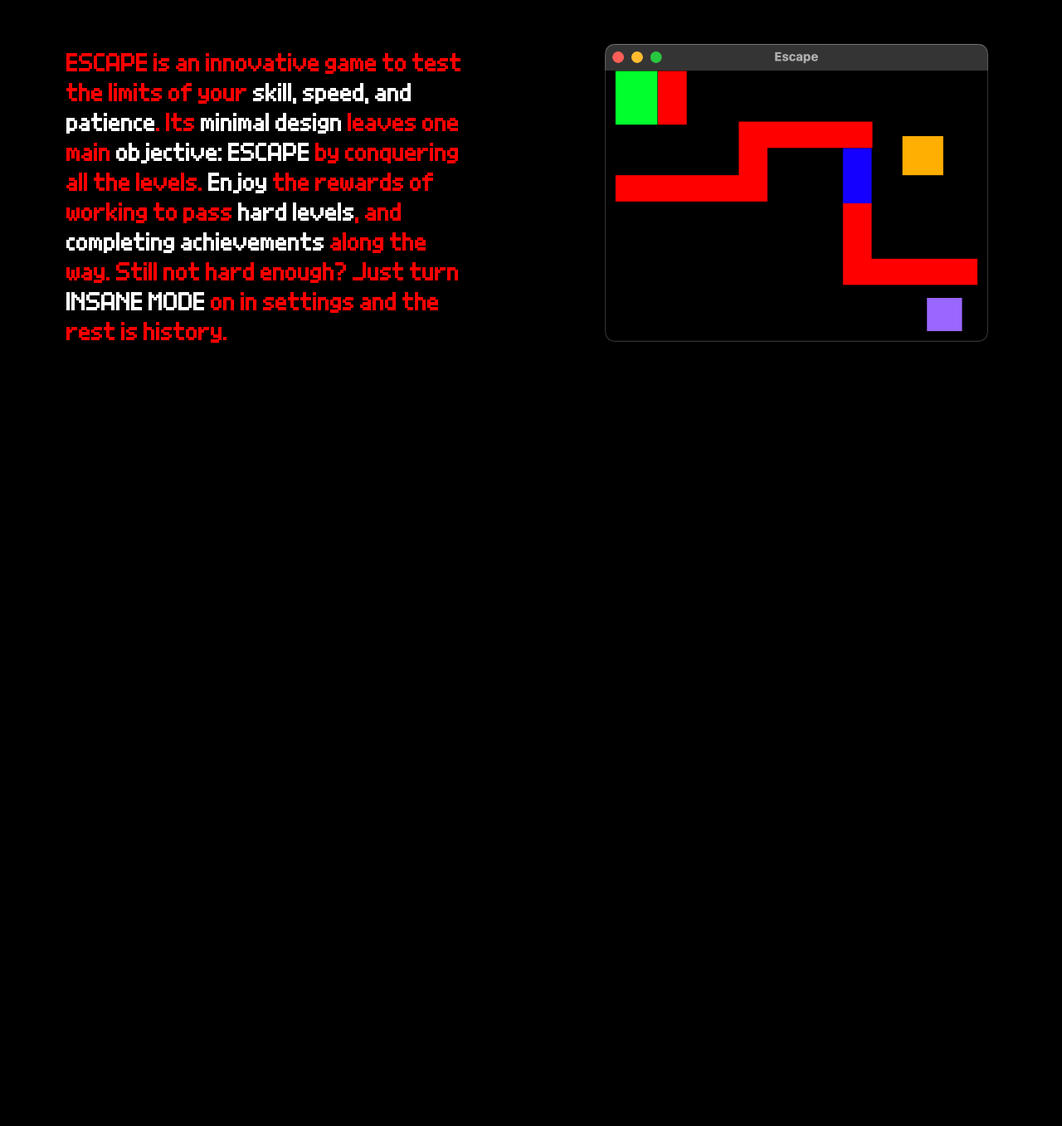
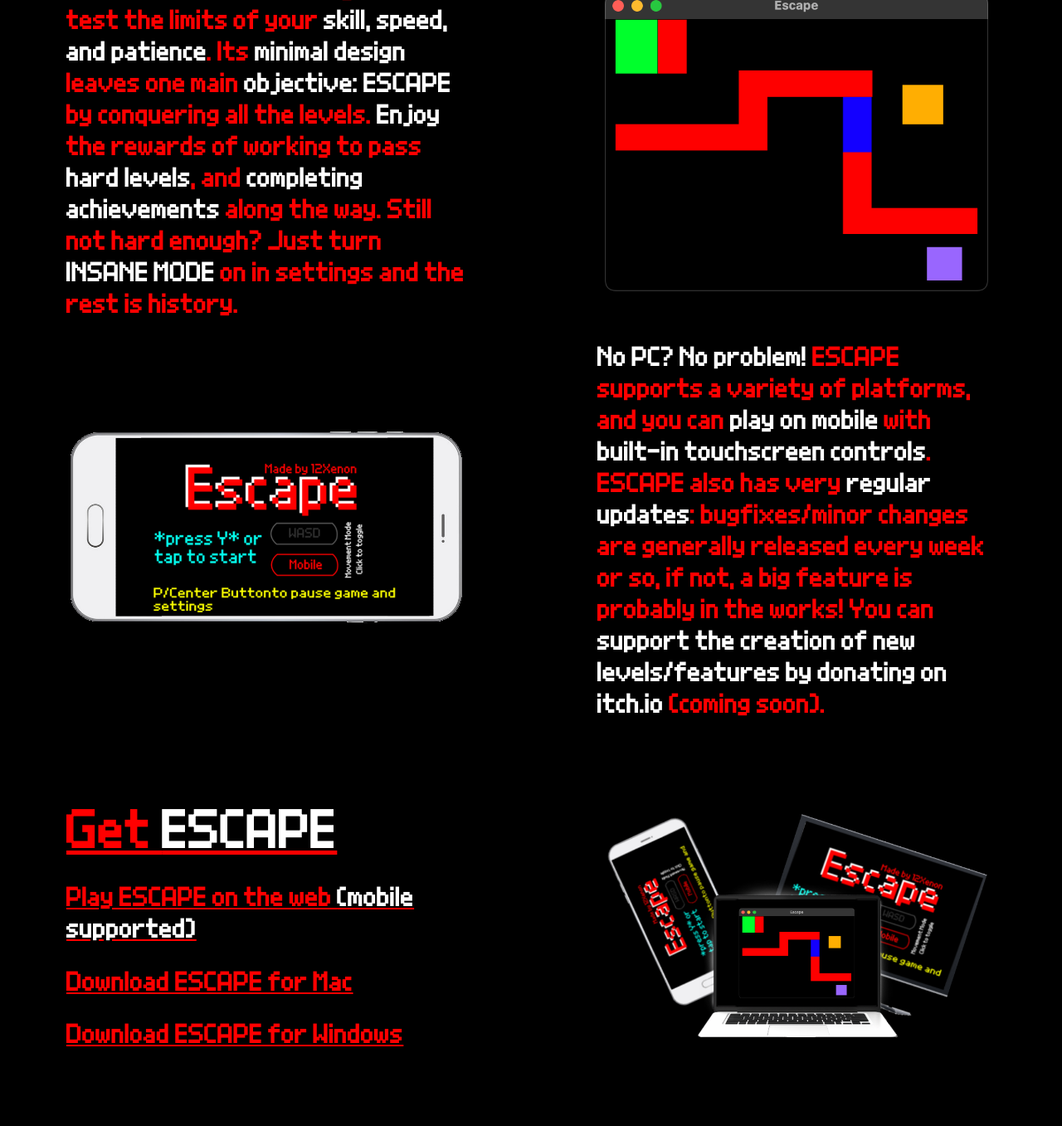
Before and after one commit to XenonPy/escape-site, a plain HTML site: page index.html in a window 1280 px wide. Shown: the part 301-1658 px from the top of the page at 83% size. Before the commit the page ends 807 px from the top, so only its background shows below. Drawn offline with Linux system fonts and the light colour scheme.

Commit message:
many changes

```diff
--- a/index.html
+++ b/index.html
@@ -22,5 +22,24 @@
             <img src="img/pc.png">
         </div>
     </div>
+    <div class="row">
+        <div class="column">
+            <img src="img/phone-edited.png">
+        </div>
+        <div class="column">
+            <h2 class="red"><span class="wh">No PC? No problem!</span> ESCAPE supports a variety of platforms, and you can <span class="wh">play on mobile</span> with <span class="wh">built-in touchscreen controls</span>. ESCAPE also has very <span class="wh">regular updates</span>: bugfixes/minor changes are generally released every week or so, if not, a big feature is probably in the works! You can <span class="wh">support the creation of new levels/features by donating on itch.io</span> (coming soon).</h2>
+        </div>
+    </div>
+    <div class="row">
+        <div class="column">
+            <a href="/"><h1 class="red big">Get <span class="wh">ESCAPE</span></h1></a>
+            <a href="/"><h2 class="red">Play ESCAPE on the web <span class="wh">(mobile supported)</span></h2></a>
+            <a href="/"><h2 class="red">Download ESCAPE for Mac</h2></a>
+            <a href="/"><h2 class="red">Download ESCAPE for Windows</h2></a>
+        </div>
+        <div class="column" style="margin-bottom:6vw;">
+            <img src="img/devices.png">
+        </div>
+    </div>
 </body>
 </html>
--- a/style.css
+++ b/style.css
@@ -11,6 +11,7 @@ html, body{
     background-color: black;
     font-family: scratchPixel;
     color:white;
+    text-decoration-color: red;
 }
 
 .escape-h{
@@ -22,12 +23,20 @@ html, body{
     align-items: center;
 }
 
+.escape-t{
+    width:40%;
+}
+
 .red{
     color:red;
 }
 
 .idk{
     text-align:center;
+}
+
+.sub-lg{
+    font-size:2vw;
 }
 
 hr {
@@ -47,13 +56,40 @@ hr {
 .column h2 {
     width:75%;
     margin:12.5%;
+    margin-bottom:2vw;
+    margin-top:0;
+}
+
+.column h1 {
+    width:75%;
+    margin:12.5%;
+    margin-bottom:2vw;
+    margin-top:0;
 }
 
 .column img {
     width:75%;
     margin:12.5%;
+    margin-bottom:2vw;
+    margin-top:0;
 }
 
 .wh {
     color:white;
 }
+
+.big{
+    font-size:4vw;
+}
+
+h2{
+    font-size:2vw;
+}
+
+a{
+    text-decoration-color: red;
+}
+
+a:hover{
+    text-decoration-color: lime;
+}
```
Also changed, not shown: img/devices.png (added), img/phone-edited.png (added), 1 other file.
